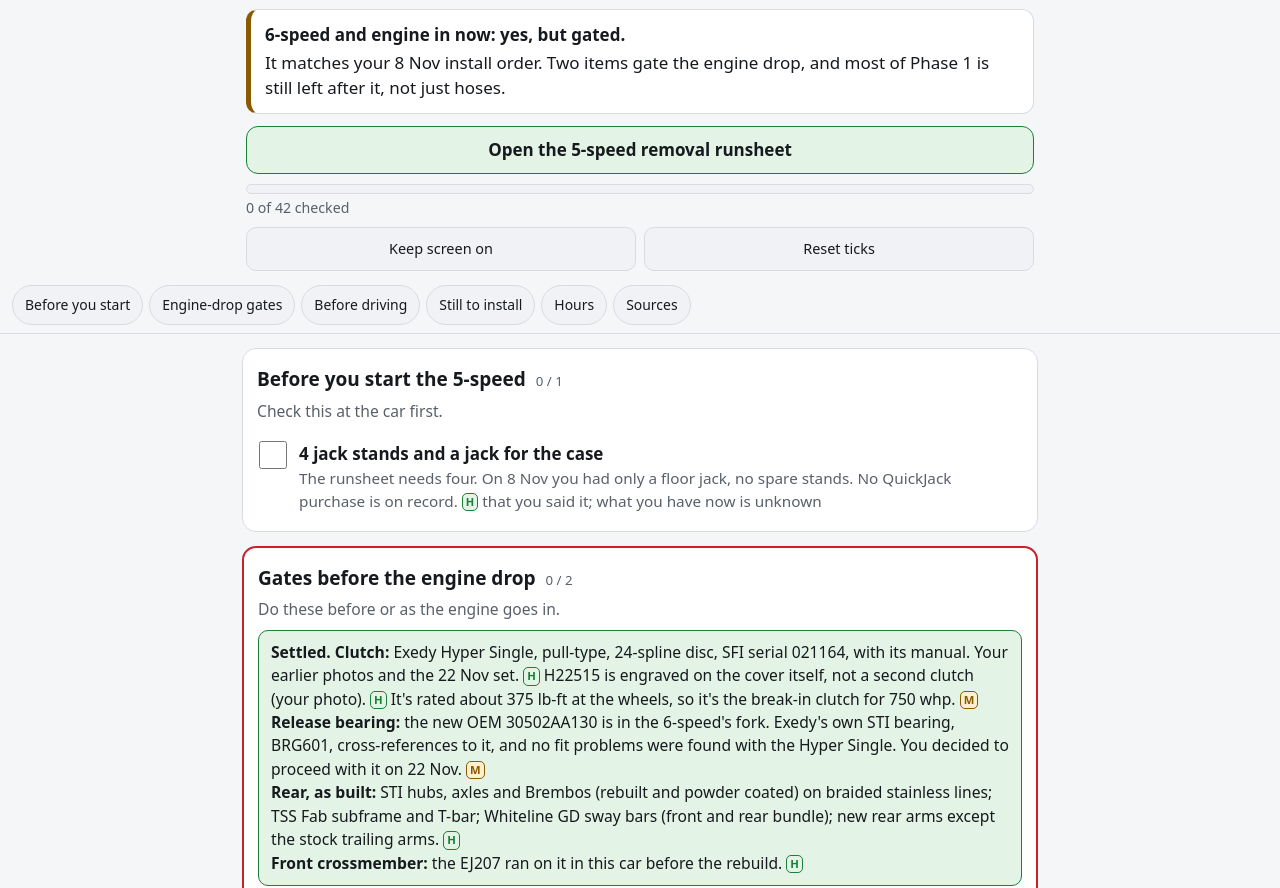
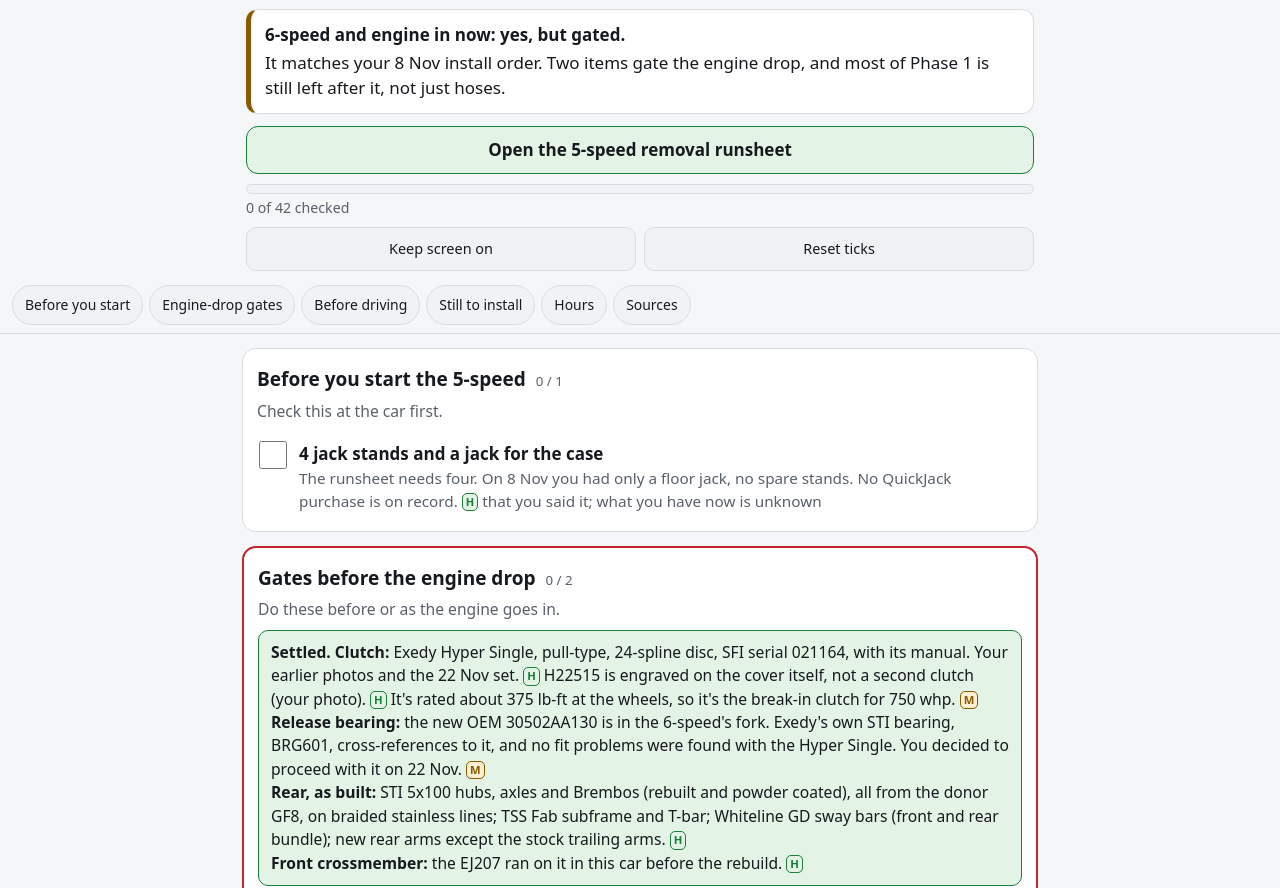
Before and after one commit to Stots714/scooby-cluster-demo, a plain HTML site: page garage/index.html in a window 1280 px wide. Shown: the part 76-964 px from the top of the page. Drawn offline with Linux system fonts and the light colour scheme.

Commit message:
Garage brief: rear 5x100 hubs, single donor

```diff
--- a/garage/index.html
+++ b/garage/index.html
@@ -123,7 +123,7 @@ footer{max-width:820px;margin:0 auto;padding:0 16px 40px;color:var(--muted);font
 <section id="gates" class="gate">
   <h2>Gates before the engine drop <span class="count" data-count="gates"></span></h2>
   <p class="lead">Do these before or as the engine goes in.</p>
-  <p class="ok-note"><b>Settled.</b> <b>Clutch:</b> Exedy Hyper Single, pull-type, 24-spline disc, SFI serial 021164, with its manual. Your earlier photos and the 22 Nov set. <b class="cf cf-H">H</b> H22515 is engraved on the cover itself, not a second clutch (your photo). <b class="cf cf-H">H</b> It's rated about 375 lb-ft at the wheels, so it's the break-in clutch for 750 whp. <b class="cf cf-M">M</b><br><b>Release bearing:</b> the new OEM 30502AA130 is in the 6-speed's fork. Exedy's own STI bearing, BRG601, cross-references to it, and no fit problems were found with the Hyper Single. You decided to proceed with it on 22 Nov. <b class="cf cf-M">M</b><br><b>Rear, as built:</b> STI hubs, axles and Brembos (rebuilt and powder coated) on braided stainless lines; TSS Fab subframe and T-bar; Whiteline GD sway bars (front and rear bundle); new rear arms except the stock trailing arms. <b class="cf cf-H">H</b><br><b>Front crossmember:</b> the EJ207 ran on it in this car before the rebuild. <b class="cf cf-H">H</b></p>
+  <p class="ok-note"><b>Settled.</b> <b>Clutch:</b> Exedy Hyper Single, pull-type, 24-spline disc, SFI serial 021164, with its manual. Your earlier photos and the 22 Nov set. <b class="cf cf-H">H</b> H22515 is engraved on the cover itself, not a second clutch (your photo). <b class="cf cf-H">H</b> It's rated about 375 lb-ft at the wheels, so it's the break-in clutch for 750 whp. <b class="cf cf-M">M</b><br><b>Release bearing:</b> the new OEM 30502AA130 is in the 6-speed's fork. Exedy's own STI bearing, BRG601, cross-references to it, and no fit problems were found with the Hyper Single. You decided to proceed with it on 22 Nov. <b class="cf cf-M">M</b><br><b>Rear, as built:</b> STI 5x100 hubs, axles and Brembos (rebuilt and powder coated), all from the donor GF8, on braided stainless lines; TSS Fab subframe and T-bar; Whiteline GD sway bars (front and rear bundle); new rear arms except the stock trailing arms. <b class="cf cf-H">H</b><br><b>Front crossmember:</b> the EJ207 ran on it in this car before the rebuild. <b class="cf cf-H">H</b></p>
   <ul>
     <li><label class="chk"><input type="checkbox" data-k="steer"><span><strong>Fit the steering toe-board bushing while the bay is empty</strong><em>On hand: 34361FC000 (your photo). <b class="cf cf-H">H</b> You settled fitment in an earlier chat: the column spec is unchanged through 2008. <b class="cf cf-H">H</b></em></span></label></li>
     <li><label class="chk"><input type="checkbox" data-k="radiator"><span><strong>Radiator goes in after the engine</strong>
```
